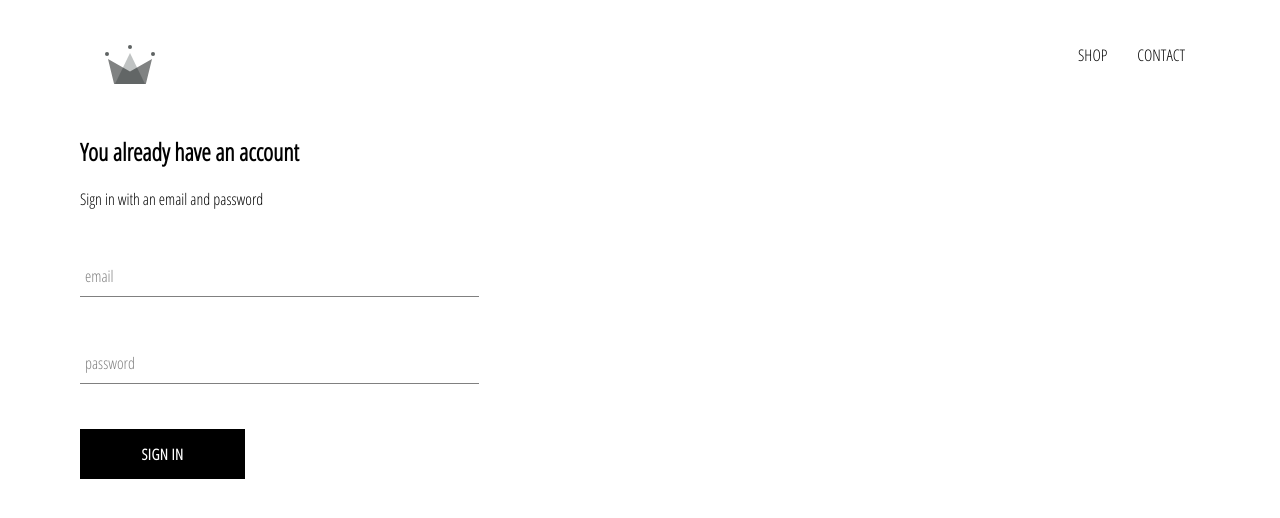
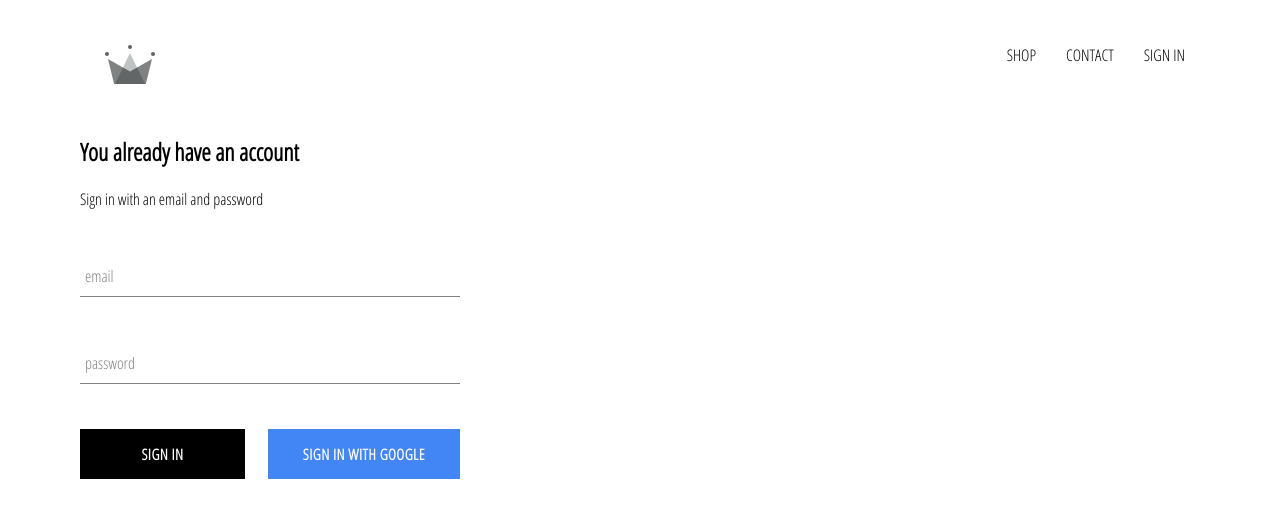
Before and after one commit to willhcurry/e-commerce-clothing, a React (Create React App) app: page /signin in a window 1280 px wide. Shown: the top 518 px of the page. Built offline with nearby package versions, Linux system fonts and the light colour scheme; no server answers.

Commit message:
Integrated firebase, updated sign in, header, buttons

```diff
--- a/package.json
+++ b/package.json
@@ -3,6 +3,7 @@
   "version": "0.1.0",
   "private": true,
   "dependencies": {
+    "firebase": "^7.2.2",
     "node-sass": "^4.12.0",
     "react": "^16.8.6",
     "react-dom": "^16.8.6",
--- a/src/App.css
+++ b/src/App.css
@@ -7,3 +7,7 @@
     text-decoration: none;
     color: black;
 }
+
+* {
+     box-sizing: border-box;
+ }
--- a/src/App.js
+++ b/src/App.js
@@ -7,12 +7,36 @@
 import ShopPage from './pages/Shop/ShopPage';
 import Sign from './pages/Sign/Sign';
 import Header from './components/Header/Header';
+import { auth } from './firebase/firebase.utils';
 
 
-function App() {
+class App extends React.Component {
+  constructor() {
+    super();
+
+    this.state = {
+      currentUser: null
+    };
+  }
+
+  unsubscribeFromAuth = null;
+
+  componentDidMount() {
+    this.unsubscribeFromAuth = auth.onAuthStateChanged(user => {
+      this.setState({ currentUser: user });
+
+      console.log(user);
+    });
+  }
+
+  componentWillUnmount() {
+    this.unsubscribeFromAuth();
+  }
+
+  render() {
     return (
       <div>
-    <Header />
+      <Header currentUser={this.state.currentUser} />
         <Switch>
           <Route exact path='/' component={HomePage} />
           <Route exact path='/shop' component={ShopPage} />
@@ -22,4 +46,6 @@
     );
   }
 
+}
+
 export default App;
--- a/src/components/CustomButton/CustomButton.js
+++ b/src/components/CustomButton/CustomButton.js
@@ -2,8 +2,8 @@
 
 import './CustomButton.scss';
 
-const CustomButton = ({ children, ...otherProps }) => (
-    <button className="custom-button" { ...otherProps }>
+const CustomButton = ({ children, isGoogleSignIn, ...otherProps }) => (
+    <button className={`${isGoogleSignIn ? "google-sign-in" : "" } custom-button`} { ...otherProps }>
         {children}
     </button>
 );
--- a/src/components/CustomButton/CustomButton.scss
+++ b/src/components/CustomButton/CustomButton.scss
@@ -19,4 +19,14 @@
     color: black;
     border: 1px solid black;
   }
+
+  &.google-sign-in {
+    background-color: #4285f4;
+    color: white;
+
+    &:hover {
+      background-color: #357ae8;
+      border: none;
+    }
+  }
 }
--- a/src/components/Header/Header.js
+++ b/src/components/Header/Header.js
@@ -1,14 +1,16 @@
 import React from 'react';
 import { Link } from 'react-router-dom';
+
+import { auth } from '../../firebase/firebase.utils';
 
 import './Header.scss';
 
 import { ReactComponent as Logo } from '../../assets/crown.svg';
 
-const Header = () => (
+const Header = ({ currentUser }) => (
     <div className="header">
         <Link className="logo-container" to="/">
-            <Logo classname="logo" />
+            <Logo className="logo" />
         </Link>
         <div className="options">
             <Link className="option" to="/shop">
@@ -17,6 +19,12 @@
             <Link className="option" to="/shop">
                 CONTACT
             </Link>
+            {
+                currentUser ?
+                <div className="option" onClick={() => auth.signOut()}>SIGN OUT</div>
+                :
+                <Link className="option" to='signin'>SIGN IN</Link>
+            }
         </div>
     </div>
 )
--- a/src/components/Header/Header.scss
+++ b/src/components/Header/Header.scss
@@ -20,6 +20,7 @@
 
     .option {
       padding: 10px 15px;
+      cursor: pointer;
     }
   }
 }
--- a/src/components/SignIn/SignIn.js
+++ b/src/components/SignIn/SignIn.js
@@ -2,6 +2,8 @@
 
 import FormInput from '../FormInput/FormInput';
 import CustomButton from '../CustomButton/CustomButton';
+
+import { signInWithGoogle } from '../../firebase/firebase.utils';
 
 import './SignIn.scss';
 
@@ -50,10 +52,15 @@
                         handleChange={this.handleChange}
                         required
                     />
-
-                    <CustomButton type="submit">Sign In</CustomButton>
+                    <div className="buttons">
+                        <CustomButton type="submit">Sign In</CustomButton>
+                        <CustomButton onClick={signInWithGoogle} isGoogleSignIn>
+                            {' '}
+                                Sign In With Google
+                            {' '}
+                        </CustomButton>
+                    </div>
                 </form>
-
             </div>
         )
     }
--- a/src/components/SignIn/SignIn.scss
+++ b/src/components/SignIn/SignIn.scss
@@ -1,9 +1,14 @@
 .sign-in {
-    width: 30vw;
+    width: 380px;
     display: flex;
     flex-direction: column;
 
     .title {
         margin: 10px 0;
     }
+
+    .buttons {
+        display: flex;
+        justify-content: space-between;
+    }
 }
--- /dev/null
+++ b/src/firebase/firebase.utils.js
@@ -0,0 +1,24 @@
+import firebase from 'firebase/app';
+import 'firebase/firestore';
+import 'firebase/auth';
+
+const config = {
+    apiKey: "AIzaSyDTUL-_7V72Y0_qZ4TTfXdncHkU3N5PU1Y",
+    authDomain: "ecommerce-db-bdf16.firebaseapp.com",
+    databaseURL: "https://ecommerce-db-bdf16.firebaseio.com",
+    projectId: "ecommerce-db-bdf16",
+    storageBucket: "ecommerce-db-bdf16.appspot.com",
+    messagingSenderId: "150546467178",
+    appId: "1:150546467178:web:e957b0505df3300460bd13"
+  };
+
+  firebase.initializeApp(config);
+
+  export const auth = firebase.auth();
+  export const firestore = firebase.firestore();
+
+  const provider = new firebase.auth.GoogleAuthProvider();
+  provider.setCustomParameters({ prompt: 'select_account' });
+  export const signInWithGoogle = () => auth.signInWithPopup(provider);
+
+  export default firebase;
```
Also changed, not shown: 1 other file (tests, documents, lock files or other folders). Lines whose indentation alone changed are shown as unchanged.
